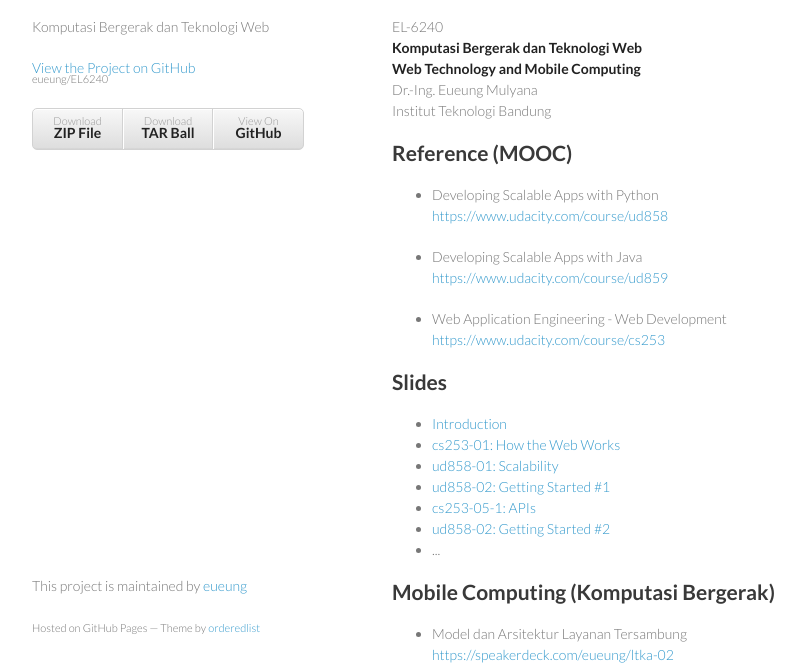
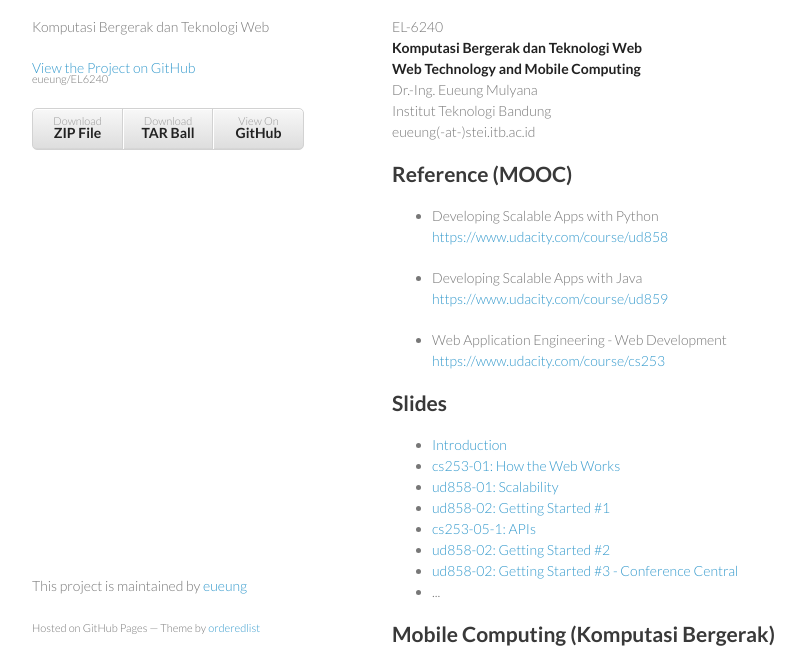
Before and after one commit to eueung/EL6240, a plain HTML site: page index.html in a window 1280 px wide. Shown: the part 93-762 px from the top of the page, without its empty margins (178-983 px from the left). Drawn offline with Linux system fonts and the light colour scheme.

Commit message:
Create gh-pages branch via GitHub

```diff
--- a/index.html
+++ b/index.html
@@ -35,7 +35,8 @@
 <strong>Komputasi Bergerak dan Teknologi Web</strong><br>
 <strong>Web Technology and Mobile Computing</strong><br>
 Dr.-Ing. Eueung Mulyana<br>
-Institut Teknologi Bandung</p>
+Institut Teknologi Bandung<br>
+eueung(-at-)stei.itb.ac.id</p>
 
 <h2>
 <a id="reference-mooc" class="anchor" href="#reference-mooc" aria-hidden="true"><span class="octicon octicon-link"></span></a>Reference (MOOC)</h2>
@@ -59,6 +60,7 @@ Institut Teknologi Bandung</p>
 <li><a href="https://speakerdeck.com/eueung/kbtw-04">ud858-02: Getting Started #1</a></li>
 <li><a href="https://speakerdeck.com/eueung/kbtw-05-1">cs253-05-1: APIs</a></li>
 <li><a href="https://speakerdeck.com/eueung/kbtw-05-2">ud858-02: Getting Started #2</a></li>
+<li><a href="https://speakerdeck.com/eueung/kbtw-06">ud858-02: Getting Started #3 - Conference Central</a></li>
 <li>...</li>
 </ul>
 
```
Also changed, not shown: params.json (+1 -1 lines).
